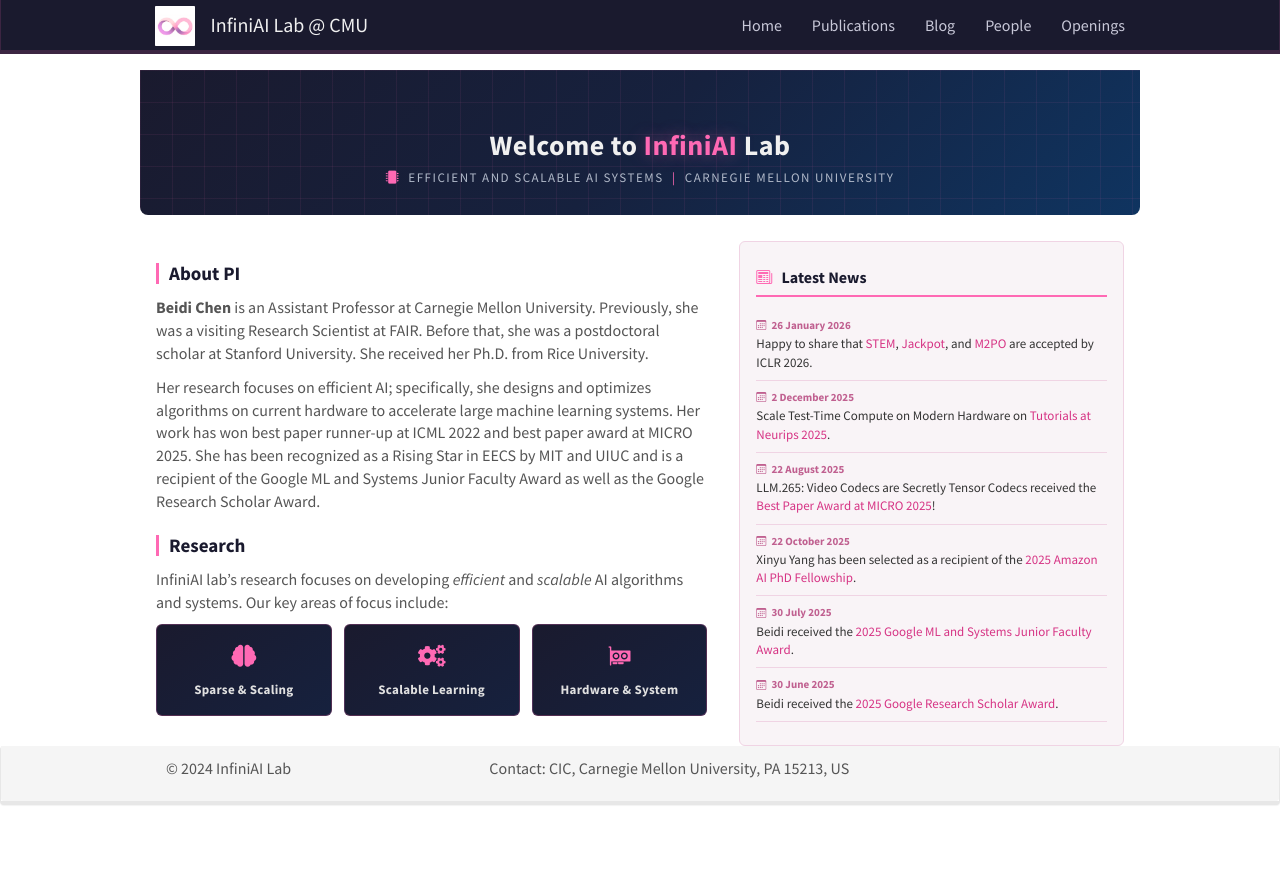
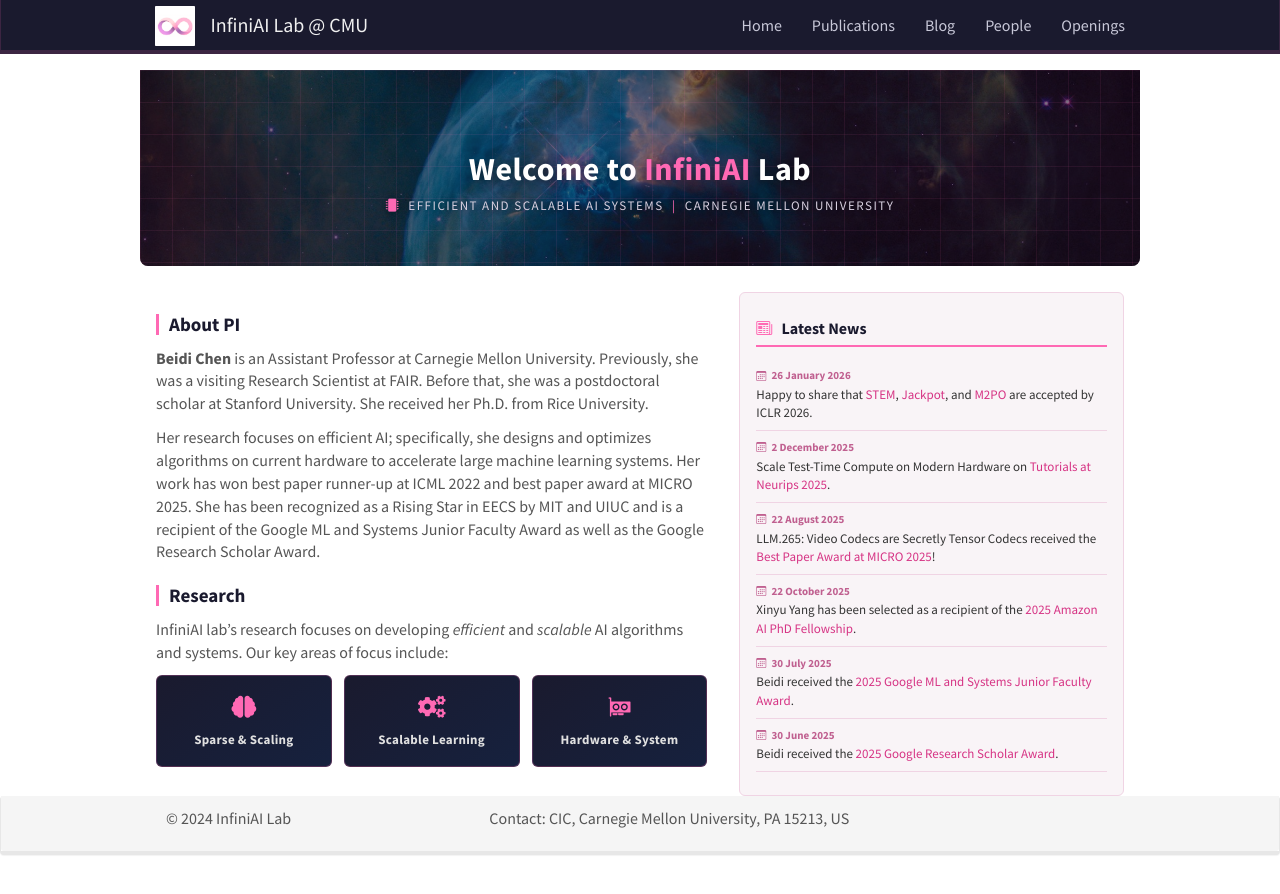
Before and after one commit to dreaming-panda/lab-page-new, a Jekyll site: the page built from _pages/home.md, in a window 1280 px wide. Shown: the top 894 px of the page. Built offline with Jekyll 4.4.1, drawn with Linux system fonts in a browser that asks for light colours; nearby versions of some CDN libraries.

Commit message:
Add universe background image to hero section
Co-Authored-By: Claude Opus 4.6 (1M context) <noreply@anthropic.com>

```diff
--- a/css/main.scss
+++ b/css/main.scss
@@ -52,20 +52,28 @@ firstp {
 .home-hero {
 	position: relative;
 	text-align: center;
-	padding: 38px 20px 28px;
+	padding: 60px 20px 50px;
 	margin-bottom: 16px;
 	width: 100%;
-	background: linear-gradient(135deg, #1a1a2e 0%, #16213e 50%, #0f3460 100%);
+	background: url('../images/universe-bg.jpg') center center / cover no-repeat;
 	border-radius: 0 0 8px 8px;
 	overflow: hidden;
+}
+
+.home-hero::before {
+	content: '';
+	position: absolute;
+	inset: 0;
+	background: rgba(10, 5, 20, 0.55);
+	pointer-events: none;
 }
 
 .hero-grid-bg {
 	position: absolute;
 	inset: 0;
 	background-image:
-		linear-gradient(rgba(255, 105, 180, 0.07) 1px, transparent 1px),
-		linear-gradient(90deg, rgba(255, 105, 180, 0.07) 1px, transparent 1px);
+		linear-gradient(rgba(255, 105, 180, 0.08) 1px, transparent 1px),
+		linear-gradient(90deg, rgba(255, 105, 180, 0.08) 1px, transparent 1px);
 	background-size: 32px 32px;
 	pointer-events: none;
 }
@@ -76,25 +84,27 @@ firstp {
 }
 
 .home-hero h1 {
-	font-size: 28px;
+	font-size: 32px;
 	font-weight: 700;
-	color: #f0f0f0;
-	margin-bottom: 8px;
+	color: #ffffff;
+	margin-bottom: 10px;
 	letter-spacing: 0.5px;
+	text-shadow: 0 2px 12px rgba(0, 0, 0, 0.5);
 }
 
 .hero-accent {
 	color: #ff69b4;
-	text-shadow: 0 0 18px rgba(255, 105, 180, 0.4);
+	text-shadow: 0 0 24px rgba(255, 105, 180, 0.6), 0 2px 12px rgba(0, 0, 0, 0.5);
 }
 
 .hero-subtitle {
 	font-size: 13px;
-	color: #b0b8c8;
+	color: #d8d0e0;
 	margin-bottom: 0;
 	letter-spacing: 1.5px;
 	text-transform: uppercase;
 	font-weight: 500;
+	text-shadow: 0 1px 6px rgba(0, 0, 0, 0.4);
 }
 
 .hero-subtitle i {
```
Also changed, not shown: images/universe-bg.jpg (added).
